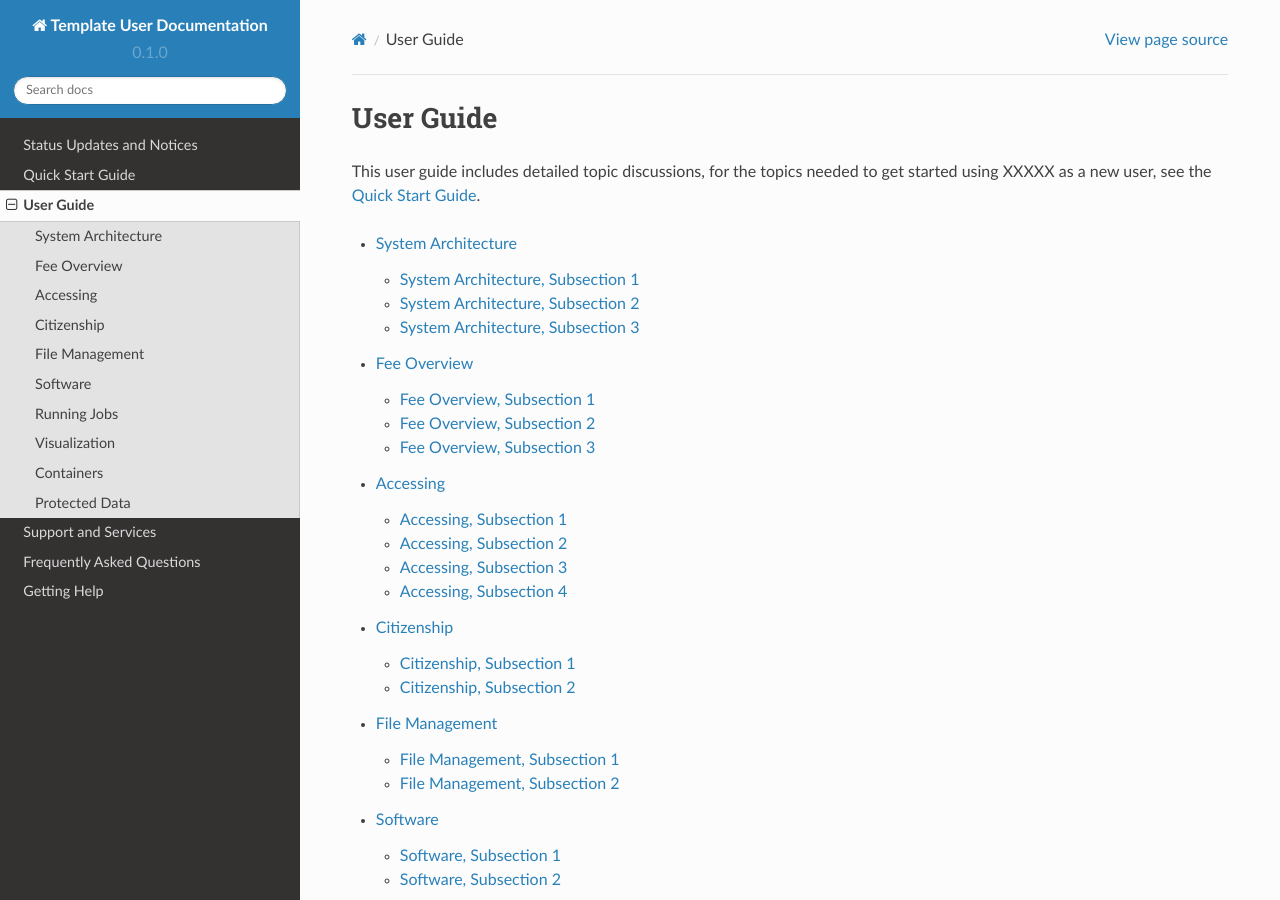
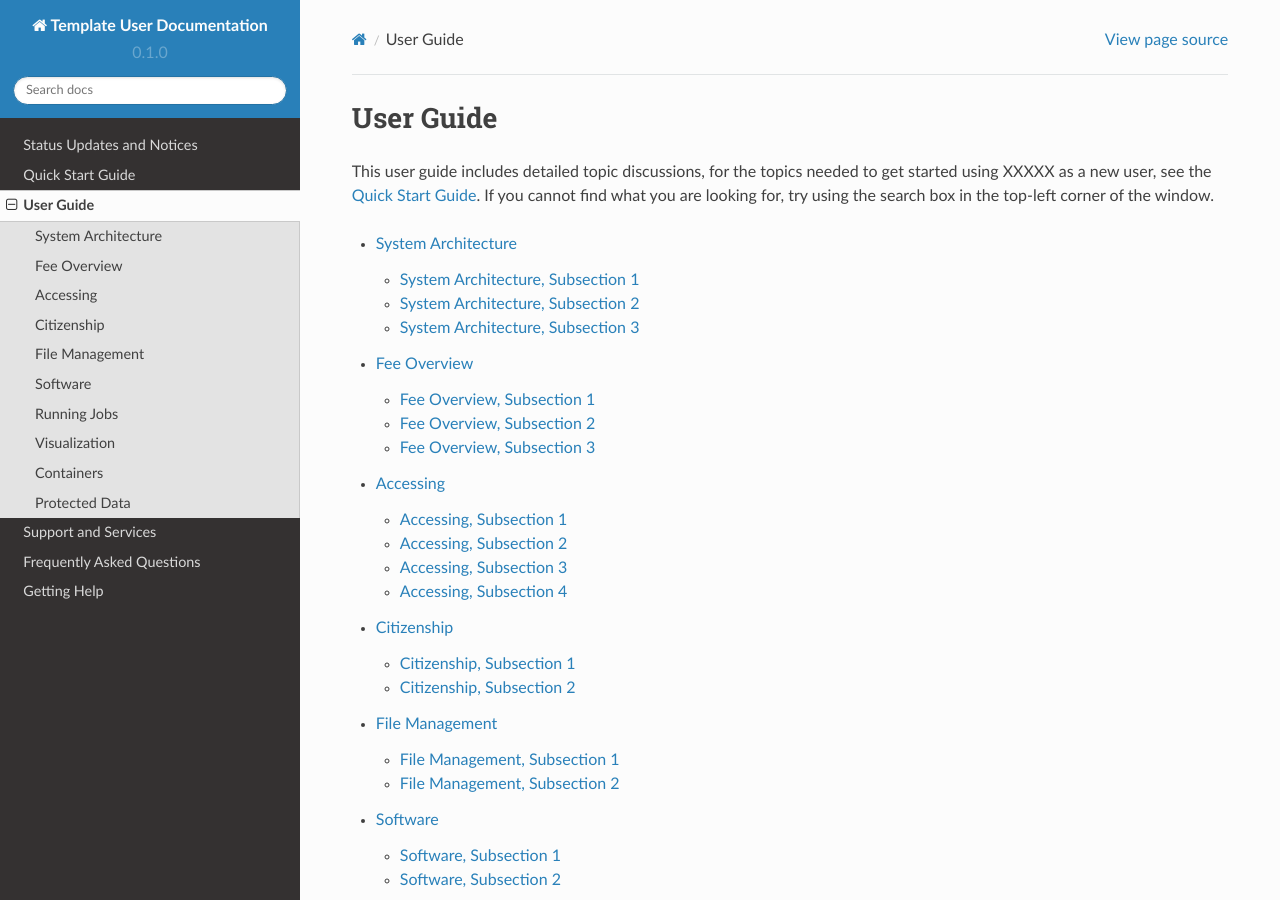
Before and after one commit to lhelms2/rtd-template, a Sphinx documentation site: the page built from docs/source/user_guide/index.rst, in a window 1280 px wide and 900 px high. Built offline with Sphinx 7.4.7 and the Read the Docs theme 2.0.0, drawn with Linux system fonts in a browser that asks for light colours.

Commit message:
Update index.rst updated text
updated text to reference the search box

```diff
--- a/docs/source/user_guide/index.rst
+++ b/docs/source/user_guide/index.rst
@@ -3,7 +3,7 @@
 User Guide
 =============
 
-This user guide includes detailed topic discussions, for the topics needed to get started using XXXXX as a new user, see the :ref:`quick-start`.
+This user guide includes detailed topic discussions, for the topics needed to get started using XXXXX as a new user, see the :ref:`quick-start`. If you cannot find what you are looking for, try using the search box in the top-left corner of the window.
 
 .. toctree::
    :maxdepth: 2
```
